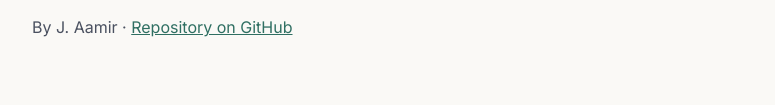
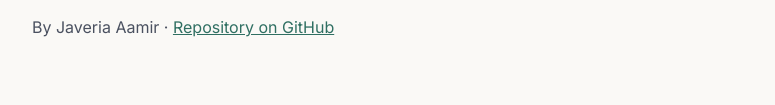
Before and after one commit to J-Aamir/Capstone-Flyrank, a plain HTML site: page index.html in a window 1280 px wide. Shown: the part 305-410 px from the top of the page, without its empty margins (252-1027 px from the left). Drawn offline with Linux system fonts and the light colour scheme.

Commit message:
Update author name in byline section

```diff
--- a/index.html
+++ b/index.html
@@ -69,7 +69,7 @@
   <header class="hero">
     <div class="kicker">FlyRank ML Internship Capstone</div>
     <h1>Which Pages to Fix First: A Content Refresh Scoring Model</h1>
-    <p class="byline">By J. Aamir &middot; <a href="https://github.com/J-Aamir/Capstone-Flyrank">Repository on GitHub</a></p>
+    <p class="byline">By Javeria Aamir &middot; <a href="https://github.com/J-Aamir/Capstone-Flyrank">Repository on GitHub</a></p>
   </header>
 
   <section id="abstract">
```
